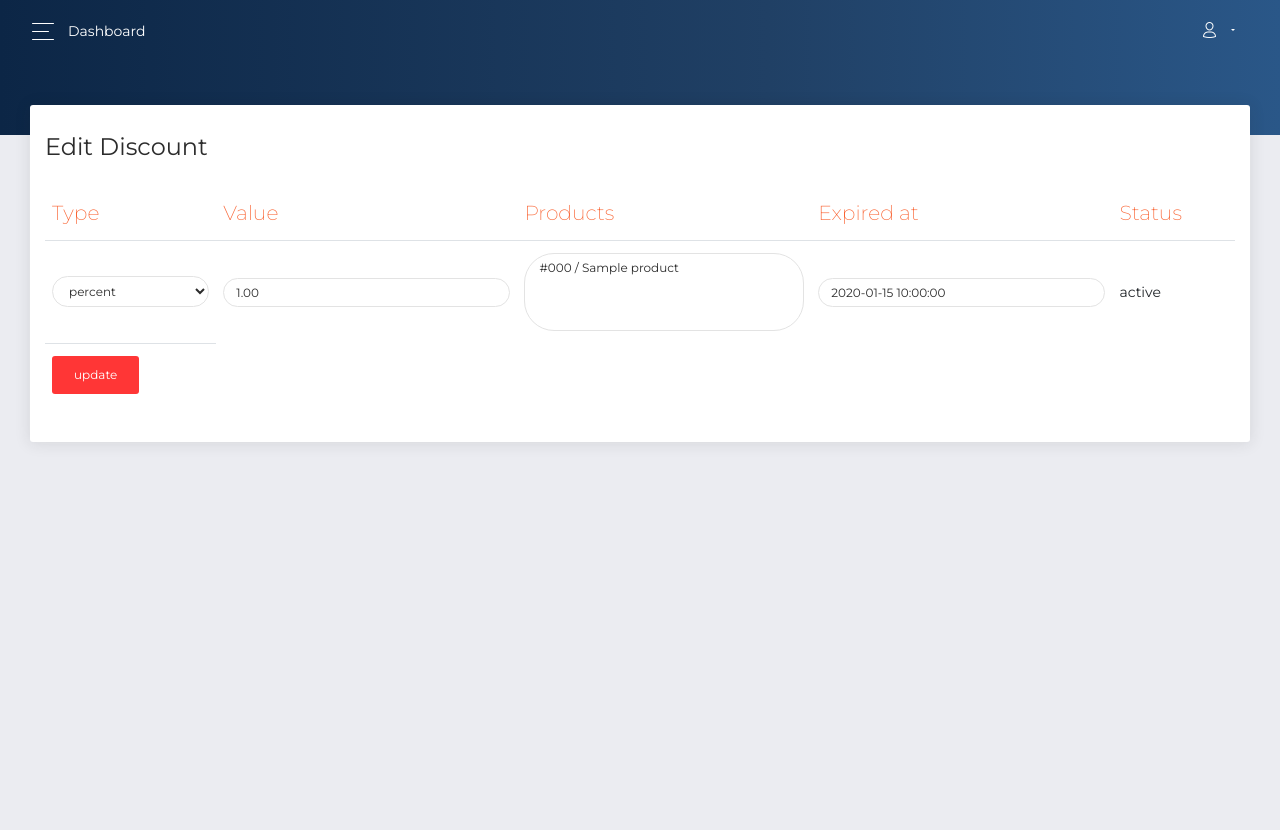
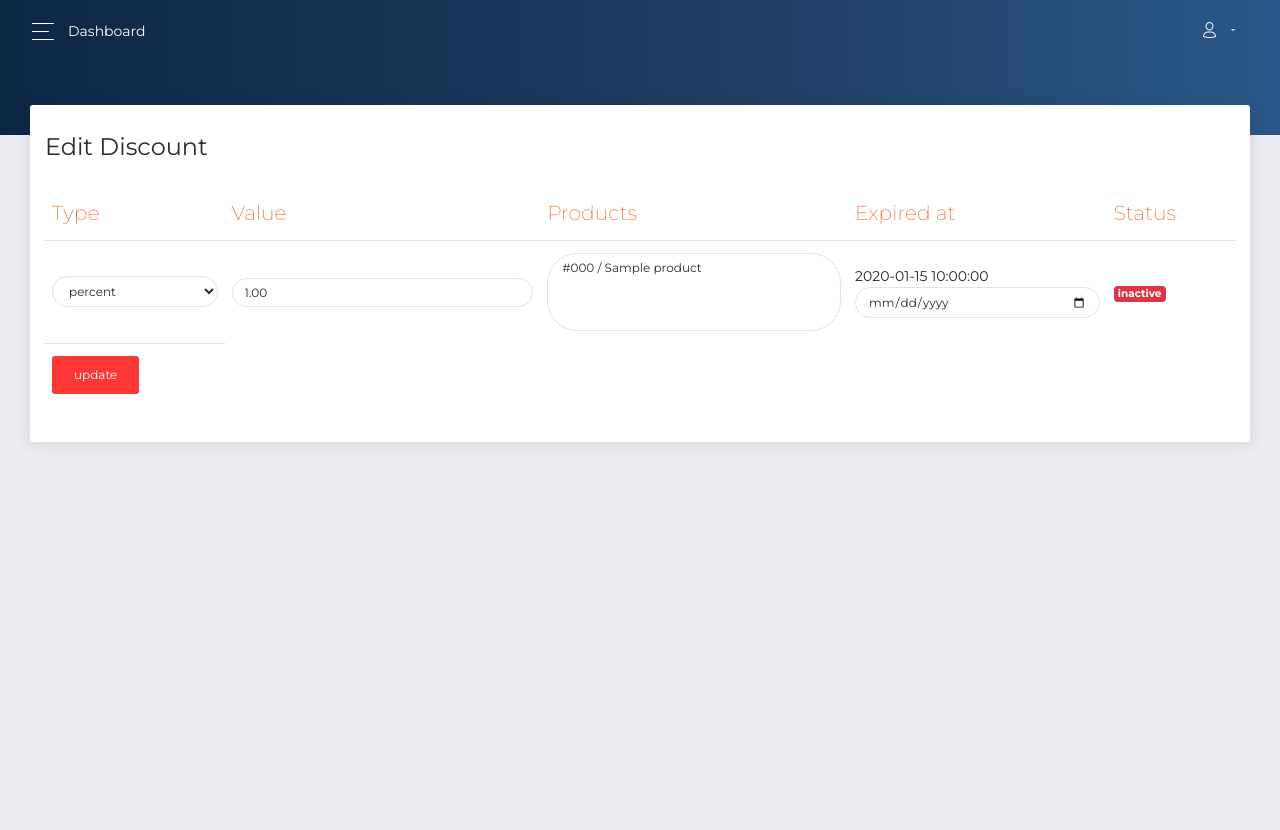
Before and after one commit to AmirIssac/Mahaba, a Laravel app: page /edit/discount/1 in a window 1280 px wide. Run offline with Laravel 8, Linux system fonts and the light colour scheme; a user stored in the database is signed in; tables that the repository leaves empty hold one stand-in row (values such as "Sample post"); data that the repository does not hold is empty; some libraries are stand-ins or nearby versions.

Commit message:
edit discount activity expired at

```diff
--- a/app/Http/Controllers/Admin/InventoryController.php
+++ b/app/Http/Controllers/Admin/InventoryController.php
@@ -20,6 +20,17 @@ class InventoryController extends Controller
         $products = Product::orderBy('updated_at','DESC')->simplePaginate(10);
         $categories = Category::all();
         $discounts = Discount::all();
+        // change discount status activity by expiry
+        foreach($discounts as $discount){
+            if($discount->expired_at < now())
+                $discount->update([
+                    'active' => 0
+                ]);
+            elseif($discount->expired_at > now() && !$discount->active)
+                $discount->update([
+                    'active' => 1 ,
+                ]);
+        }
         $attributes = Attribute::with('attributeValues')->get();
         $attribute_values = AttributeValue::get();
         return view('Admin.Inventory.index',['products'=>$products,'categories'=>$categories,'discounts'=>$discounts,
@@ -158,6 +169,14 @@ class InventoryController extends Controller
 
     public function editDiscountForm($id){
         $discount = Discount::find($id);
+        if($discount->expired_at < now())
+                $discount->update([
+                    'active' => 0
+                ]);
+        elseif($discount->expired_at > now() && !$discount->active)
+                $discount->update([
+                    'active' => 1 ,
+                ]);
         $products = Product::all();
         return view('Admin.Inventory.edit_discount_form',['discount'=>$discount,'products' => $products]);
     }
@@ -174,7 +193,7 @@ class InventoryController extends Controller
         $discount->update([
             'type' => $type ,
             'value' => $value ,
-            'expired_at' => $expired_at ,
+            'expired_at' => $expired_at ? $expired_at : $discount->expired_at ,
             'active' => $status ,
         ]);
         // update products
@@ -196,7 +215,8 @@ class InventoryController extends Controller
                 'discount_id' => $discount->id,
             ]);
         }
-        return back();
+        //return back();
+        return redirect(route('edit.discount.form',$id));
     }
 
     public function storeAttribute(Request $request){
--- a/app/Models/Shop/Product.php
+++ b/app/Models/Shop/Product.php
@@ -89,7 +89,7 @@ class Product extends Model
     }
 
     public function hasDiscount(){
-        if($this->discount && $this->discount->active)
+        if($this->discount && $this->discount->expired_at > now())
             return true;
         else
             return false;
--- a/resources/views/Admin/Inventory/edit_discount_form.blade.php
+++ b/resources/views/Admin/Inventory/edit_discount_form.blade.php
@@ -67,7 +67,8 @@
                     </select>
                 </td>
                 <td>
-                    <input type="datetime" name="expired_at" value="{{$discount->expired_at}}" class="form-control">
+                    <span>{{ $discount->expired_at }}</span>
+                    <input type="date" name="expired_at" class="form-control">
                 </td>
                 <td>
                   {{--
@@ -82,9 +83,13 @@
                     </select>
                   --}}
                   @if($discount->active)
+                  <span class="badge badge-success">
                       active
+                  </span>
                   @else
+                  <span class="badge badge-danger">
                       inactive
+                  </span>
                   @endif
                 </td>
                </tr>
```
Also changed, not shown: database/migrations/2022_01_23_064325_create_discounts_table.php.
